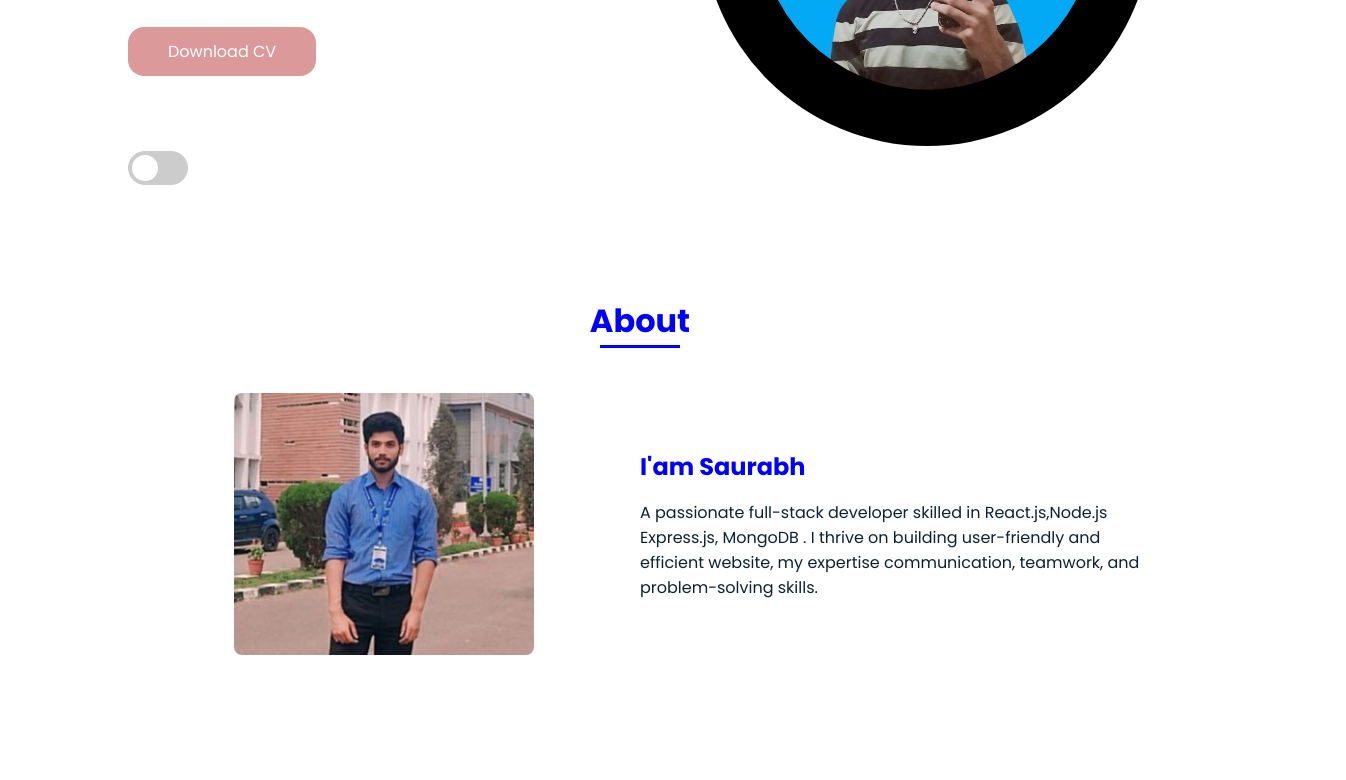
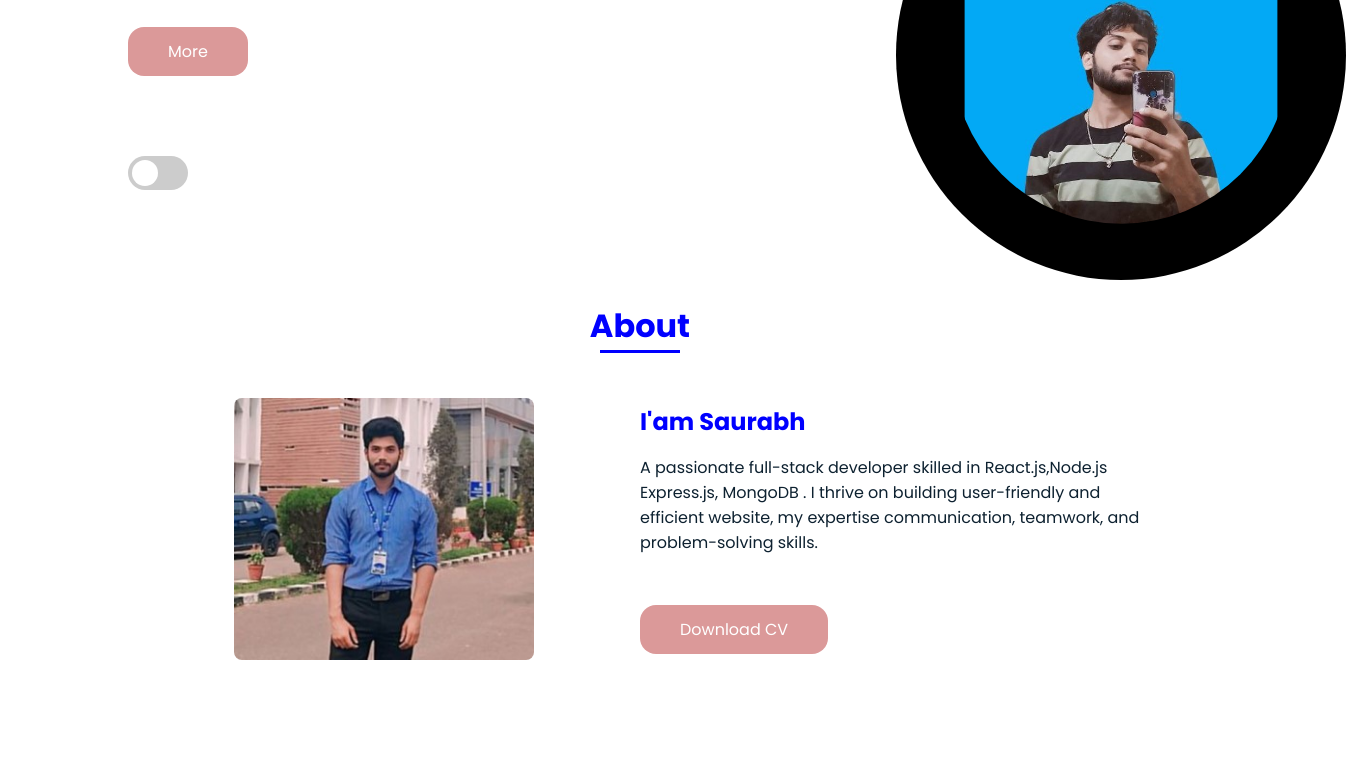
Before and after one commit to Saursinghr/myPortfolio, a plain HTML site: page index.html in a window 1280 px wide. Shown: the part 428-1208 px from the top of the page, 1346 px wide, since content can reach past the window. Drawn offline with nearby package versions, Linux system fonts and the light colour scheme.

Commit message:
form  change

```diff
--- a/index.html
+++ b/index.html
@@ -44,17 +44,20 @@
             <section class="home bd-grid" id="home">
                 <div class="home__data">
                     <h1 class="home__title">Hi,<br>I'am <span class="home__title-color">Saurabh Singh </span><br> Web-Developer</h1>
-
-                    <a href="https://drive.google.com/file/d/162WJmkwRiXD3k1dH3TdlpqUHW8gBHcSk/view?usp=drivesdk" class="button">Download CV</a>
-                </div>
+                    <a href="" class="button">  More</a>
 
 
-                <div class="container">
+
+                </div>
+                <div>
                     <label class="switch">
                         <input type="checkbox" id="toggle-switch">
                         <span class="slider"></span>
                     </label>
                 </div>
+
+
+
 
                 <div class="home__img">
                     <svg class="home__blob" viewBox="0 0 200 200" xmlns="http://www.w3.org/2000/svg">
@@ -81,9 +84,13 @@
                     <div>
                         <h2 class="about__subtitle">I'am Saurabh</h2>
                         <p class="about__text">A passionate full-stack developer skilled in React.js,Node.js Express.js, MongoDB . I thrive on building user-friendly and efficient website, my expertise communication, teamwork, and problem-solving skills. </p>
+                        <br>
+                        <br>
+                        <a href="https://drive.google.com/file/d/162WJmkwRiXD3k1dH3TdlpqUHW8gBHcSk/view?usp=drivesdk" class="button"> Download CV</a>
 
                      </div>
                 </div>
+
 
 
 
--- a/style.css
+++ b/style.css
@@ -28,7 +28,7 @@ body{
   --z-back: -10;
   --z-fixed: 100;
 }
-@media screen and (min-width: 968px) {
+@media screen and (min-width: 668px) {
   :root {
     --big-font-size: 3.5rem;
     --h2-font-size: 2rem;
@@ -314,10 +314,17 @@ img {
   font-weight: 20px;
   border-radius: 1rem;
   transition: 0.3s;
+
 }
 .button:hover {
   box-shadow: 0px 10px 36px rgba(0, 0, 0, 0.15);
 }
+/* .button_cv{
+  display: flex;
+  justify-content: center;
+  background-color: #2196F3
+
+} */
 
 /* ===== ABOUT =====*/
 .about__container {
@@ -544,8 +551,10 @@ img {
   }
   .home__img {
     width: 400px;
-    bottom: 10%;
+    bottom: -10%;
+    left: 75%;
   }
+
   .about__container {
     padding-top: 2rem;
   }
```
